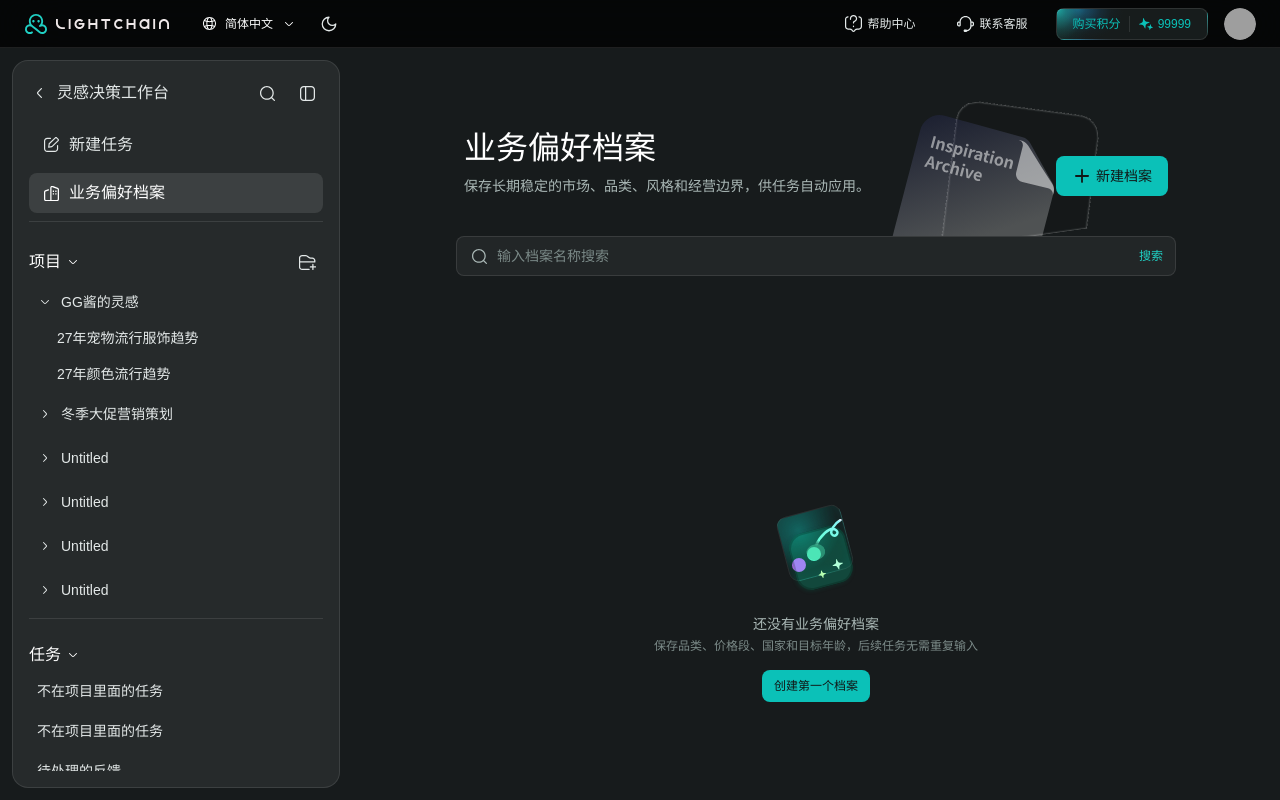
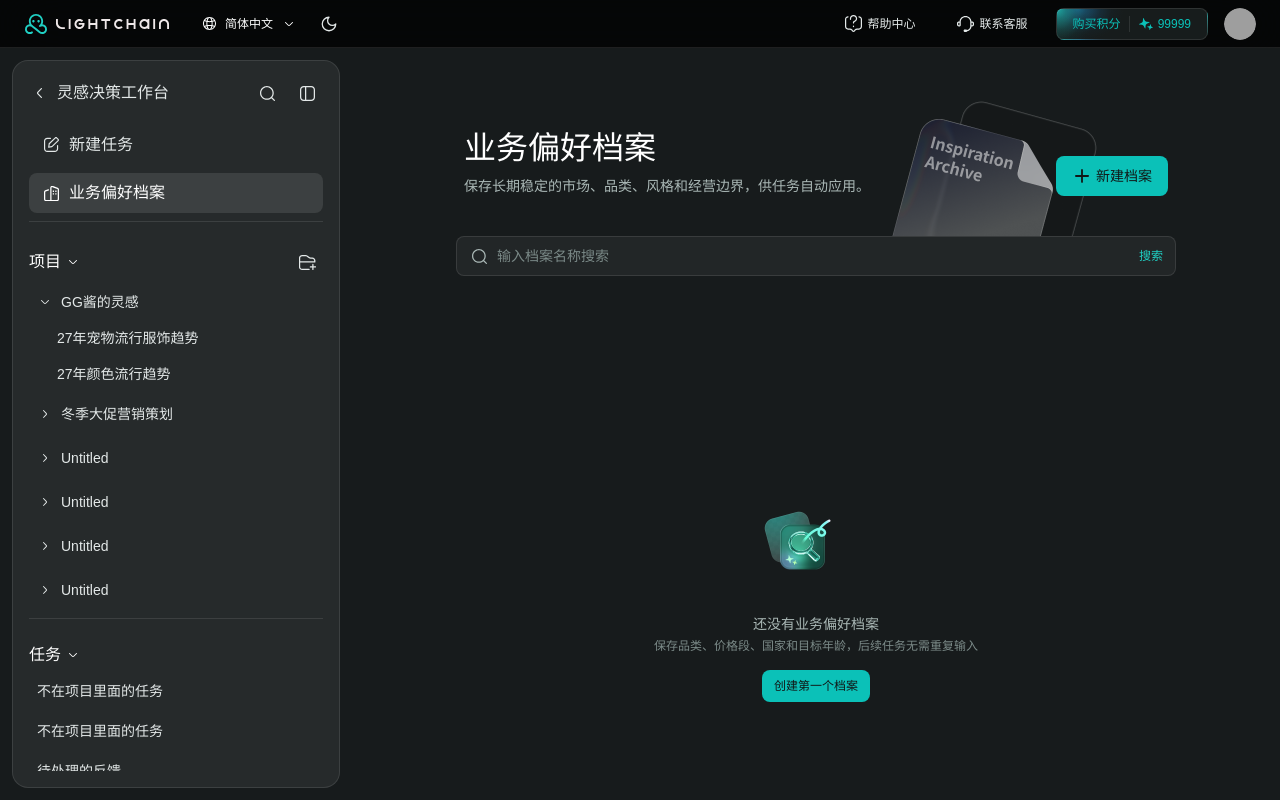
Before and after one commit to emeiiixxx/5.1-linggan-juece-workbench, a React (Vite) app in the folder lightchain-saas-v5.2-web/: page / in a window 1280 px wide. Built offline with nearby package versions, Linux system fonts and the light colour scheme; grey boxes are pictures that could not be loaded.

Commit message:
Use provided business profile artwork

```diff
--- a/lightchain-saas-v5.2-web/src/components/BusinessProfile.tsx
+++ b/lightchain-saas-v5.2-web/src/components/BusinessProfile.tsx
@@ -37,10 +37,7 @@ export function BusinessProfile() {
       <div className="profile-shell" data-node-id="146:11417">
         <section className="profile-top" aria-labelledby="profile-title">
           <div className="profile-heading-art" aria-hidden="true">
-            <img className="profile-heading-art__card" src={profileArt("header-card.svg")} alt="" />
-            <img className="profile-heading-art__arc" src={profileArt("header-arc.svg")} alt="" />
-            <img className="profile-heading-art__archive" src={profileArt("header-archive.svg")} alt="" />
-            <img className="profile-heading-art__spark" src={profileArt("header-spark.svg")} alt="" />
+            <img className="profile-heading-art__cut" src={profileArt("header-bg.png")} alt="" />
           </div>
 
           <div className="profile-heading">
@@ -72,16 +69,7 @@ export function BusinessProfile() {
           {filteredProfiles.length === 0 ? (
             <div className="profile-empty-card">
               <div className="profile-empty-art" aria-hidden="true">
-                <div className="profile-empty-art__back" />
-                <img className="profile-empty-art__ellipse-a" src={profileArt("empty-ellipse-a.svg")} alt="" />
-                <img className="profile-empty-art__ellipse-b" src={profileArt("empty-ellipse-b.svg")} alt="" />
-                <div className="profile-empty-art__lens">
-                  <img src={profileArt("empty-magnifier.png")} alt="" />
-                  <img className="profile-empty-art__circle" src={profileArt("empty-circle.svg")} alt="" />
-                  <img className="profile-empty-art__vector" src={profileArt("empty-vector.svg")} alt="" />
-                  <img className="profile-empty-art__star-a" src={profileArt("empty-star-a.svg")} alt="" />
-                  <img className="profile-empty-art__star-b" src={profileArt("empty-star-b.svg")} alt="" />
-                </div>
+                <img className="profile-empty-art__cut" src={profileArt("EmptyIcon.png")} alt="" />
               </div>
               <div className="profile-empty-copy">
                 <strong>{query ? "没有匹配的档案" : "还没有业务偏好档案"}</strong>
--- a/lightchain-saas-v5.2-web/src/index.css
+++ b/lightchain-saas-v5.2-web/src/index.css
@@ -1342,6 +1342,13 @@ a:focus-visible {
   max-width: none;
 }
 
+.profile-heading-art__cut {
+  inset: 0;
+  width: 286px;
+  height: 148px;
+  object-fit: contain;
+}
+
 .profile-heading-art__card {
   top: 9px;
   left: 40px;
@@ -1462,6 +1469,13 @@ a:focus-visible {
   width: 112px;
   height: 96px;
   margin-bottom: 4px;
+}
+
+.profile-empty-art__cut {
+  display: block;
+  width: 80px;
+  height: 80px;
+  object-fit: contain;
 }
 
 .profile-empty-art__back {
```
Also changed, not shown: lightchain-saas-v5.2-web/public/assets/business-profile/EmptyIcon.png (added), lightchain-saas-v5.2-web/public/assets/business-profile/header-bg.png (added).
